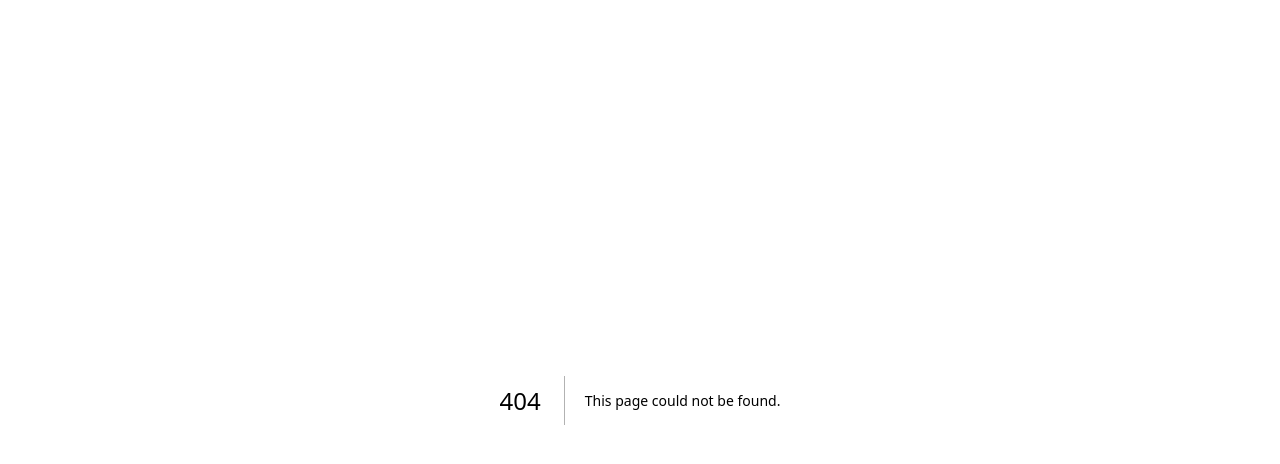
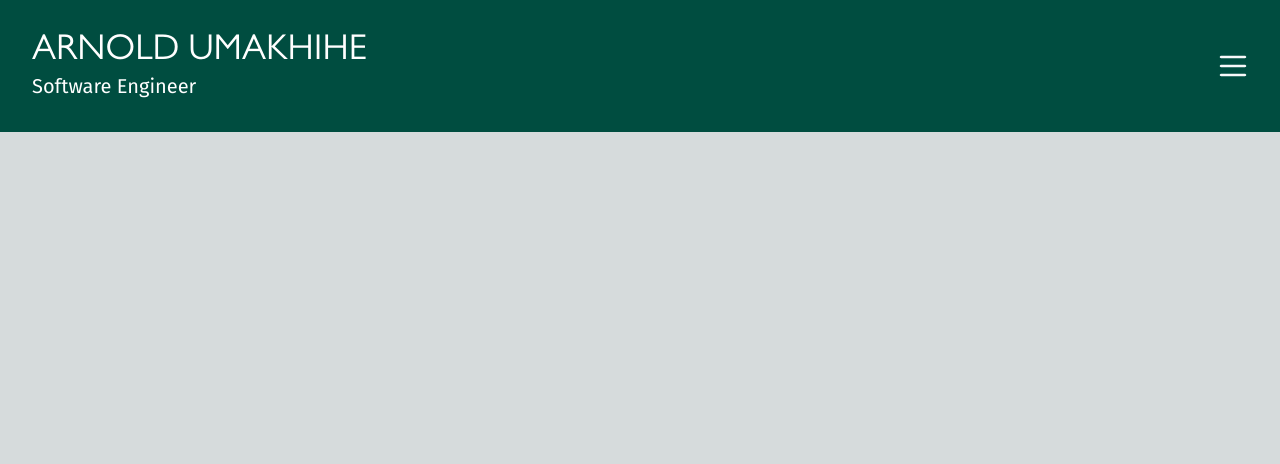
Before and after one commit to classic-arnold/personal-website, a Next.js app: page /projects in a window 1280 px wide. Before the commit this address had no page. Shown: the top 464 px of the page. Built offline with nearby package versions, Linux system fonts and the light colour scheme; a web font is replaced by a local one.

Commit message:
building

```diff
--- /dev/null
+++ b/src/app/projects/page.tsx
@@ -0,0 +1,10 @@
+import Header2 from "@/components/header2";
+
+
+export default function Projects() {
+    return (
+        <main>
+            <Header2 />
+        </main>
+    )
+}
--- /dev/null
+++ b/src/components/header2.tsx
@@ -0,0 +1,47 @@
+import { electrolize, fira_sans } from "@/utils/fonts/fonts";
+import { navItems } from "@/utils/nav-items";
+import { cn } from "@/utils/utils";
+import Image from "next/image";
+import Link from "next/link";
+
+import menu from "/public/icons/menu.svg"
+
+
+export default function Header2() {
+
+    function handleMenuButtonClick () {
+
+    }
+
+    return (
+        <div className="bg-primary absolute top-0 left-0 w-full
+        flex items-center justify-between p-4 md:p-8">
+            <div>
+                <h4 className="uppercase text-lg md:text-4xl text-white">Arnold Umakhihe</h4>
+                <h6 className={cn([fira_sans.className,
+                    "text-sm md:text-xl font-extralight italic text-white"])}>Software Engineer</h6>
+            </div>
+            <button
+            onClick={handleMenuButtonClick}
+            >
+                <Image
+                src={menu}
+                alt={"menu icon"}
+                height={30}
+                width={30}
+                />
+            </button>
+            {/* <ul className="flex gap-x-4 md:gap-x-8 justify-end">
+                {navItems.map((navItem, i) => (
+                    <li key={i}
+                    className={
+                        cn([electrolize.className, " text-white"])}>
+                            <Link href={navItem.path} className="hover:text-accent">
+                                { navItem.title }
+                            </Link>
+                    </li>
+                ))}
+            </ul> */}
+        </div>
+    );
+}
```
Also changed, not shown: public/icons/menu.svg (added).
